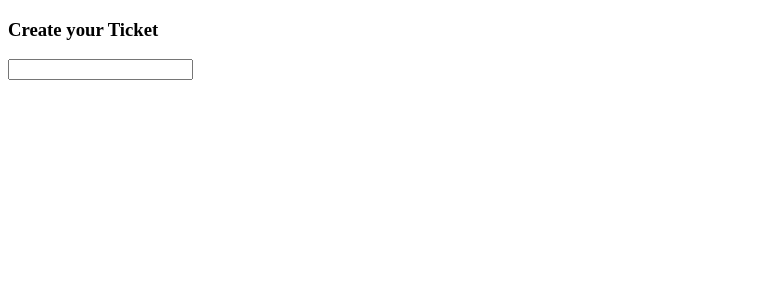
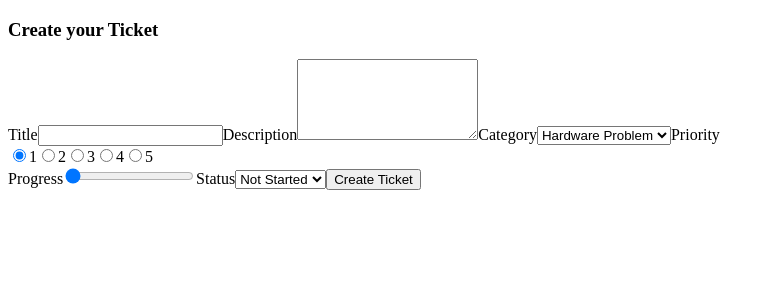
Before and after one commit to RansaraHimaruth/Ticketing-App, a Next.js app in the folder ticketing-app/: page /TicketPage/1 in a window 1280 px wide. Shown: the top 300 px of the page, without its empty margins (0-775 px from the left). Built offline with nearby package versions, Linux system fonts and the light colour scheme.

Commit message:
created the ticket to send data to database POST

```diff
--- a/ticketing-app/app/(components)/TicketForm.jsx
+++ b/ticketing-app/app/(components)/TicketForm.jsx
@@ -1,9 +1,11 @@
 "use client";
-import { useRouter } from "next/router";
+import { useRouter } from "next/navigation";
 import React, { useState } from "react";
 import { Input } from "@/components/ui/input";
+import { TextArea } from "@/components/ui/textarea";
 
 const TicketForm = () => {
+  const router = useRouter();
   const handleChange = (e) => {
     const value = e.target.value;
     const name = e.target.name;
@@ -13,6 +15,22 @@ const TicketForm = () => {
     }));
   };
 
+  const handleSubmit = async (e) => {
+    e.preventDefault();
+
+    const response = await fetch("/api/Tickets", {
+      method: "POST",
+      body: JSON.stringify({ formData }),
+
+      "Content-Type": "application/json",
+    });
+    if (!response.ok) {
+      throw new Error("Failed to create ticket");
+    }
+
+    router.push("/");
+  };
+
   const startingTicketData = {
     title: "",
     description: "",
@@ -20,19 +38,106 @@ const TicketForm = () => {
     progress: 0,
     status: "not started",
     category: "Hardware Problem",
-    createdAt: new Date().toISOString(),
+    // createdAt: new Date().toISOString(),
   };
   const [formData, setFormData] = useState(startingTicketData);
   return (
     <div className="flex justify-center">
-      <form action="">
+      <form
+        className="flex flex-col gap-3 w-1/2"
+        method="POST"
+        onSubmit={handleSubmit}
+      >
         <h3>Create your Ticket</h3>
-        <Input
-          label="Title"
+        <label>Title</label>
+        <input
+          type="text"
+          name="title"
+          className="m-1 rounded  bg-card p-1"
           value={formData.title}
-          onChange={(e) => setFormData({ ...formData, title: e.target.value })}
+          onChange={handleChange}
+        />
+        <label>Description</label>
+        <textArea
+          name="description"
+          className="m-1 rounded  bg-card p-1"
+          value={formData.description}
+          rows={5}
+          onChange={handleChange}
           required={true}
         />
+        <label>Category</label>
+        <select
+          value={formData.category}
+          onChange={handleChange}
+          name="category"
+        >
+          <option value="Hardware Problem">Hardware Problem</option>
+          <option value="Software Problem">Software Problem</option>
+          <option value="Network Problem">Network Problem</option>
+        </select>
+        <label>Priority</label>
+        <div>
+          <input
+            type="radio"
+            name="priority"
+            value={1}
+            onChange={handleChange}
+            checked={formData.priority == 1}
+          />
+          <label>1</label>
+          <input
+            type="radio"
+            name="priority"
+            value={2}
+            onChange={handleChange}
+            checked={formData.priority == 2}
+          />
+          <label>2</label>
+          <input
+            type="radio"
+            name="priority"
+            value={3}
+            onChange={handleChange}
+            checked={formData.priority == 3}
+          />
+          <label>3</label>
+          <input
+            type="radio"
+            name="priority"
+            value={4}
+            onChange={handleChange}
+            checked={formData.priority == 4}
+          />
+          <label>4</label>
+          <input
+            type="radio"
+            name="priority"
+            value={5}
+            onChange={handleChange}
+            checked={formData.priority == 5}
+          />
+          <label>5</label>
+        </div>
+        <label htmlFor="">Progress</label>
+        <input
+          type="range"
+          name="progress"
+          value={formData.progress}
+          onChange={handleChange}
+          min={0}
+          max={100}
+        />
+        <label>Status</label>
+        <select value={formData.status} onChange={handleChange} name="status">
+          <option value="not started">Not Started</option>
+          <option value="in progress">In Progress</option>
+          <option value="completed">Completed</option>
+        </select>
+        <Input type="submit" className="btn" value="Create Ticket" />
+        {/* <button type="submit" className="btn">
+          Create Ticket
+        </button> */}
       </form>
     </div>
   );
--- a/ticketing-app/app/api/route.js
+++ b/ticketing-app/app/api/Tickets/route.js
@@ -1,7 +1,7 @@
-import Ticket from "../(models)/Ticket";
+import Ticket from "../../(models)/Ticket";
 import { NextResponse } from "next/server";
 
-export default async function POST(req) {
+export async function POST(req) {
     try {
        const body = await req.json();
        const ticketData = body.formData;
--- a/ticketing-app/app/globals.css
+++ b/ticketing-app/app/globals.css
@@ -25,6 +25,16 @@
   p {
     @apply text-sm text-default-text;
   }
+
+  form {
+    @apply rounded-xl p-4;
+  }
+  lable {
+    @apply mt-4;
+  }
+  input,select,textarea {
+    @apply m-1 rounded bg-card p-1 border;
+  }
 }
 
 @layer components {
@@ -32,6 +42,6 @@
     @apply text-default-text text-xl;
   }
   .btn {
-    @apply hover:no-underline bg-blue-accent hover:bg-blue-accent-hover tracking wider w-full text-center text-nav font-bold cursor-pointer uppercase px-4 py-2 rounded-md transition-colors block;
+    @apply hover:no-underline bg-blue-accent hover:bg-blue-accent-hover tracking-wider w-full text-center text-nav font-bold cursor-pointer uppercase px-4 py-2 rounded-md transition-colors block;
   }
 }
--- /dev/null
+++ b/ticketing-app/components/ui/textarea.jsx
@@ -0,0 +1,18 @@
+import * as React from "react"
+
+import { cn } from "@/lib/utils"
+
+const Textarea = React.forwardRef(({ className, ...props }, ref) => {
+  return (
+    (<textarea
+      className={cn(
+        "flex min-h-[80px] w-full rounded-md border border-input bg-background px-3 py-2 text-sm ring-offset-background placeholder:text-muted-foreground focus-visible:outline-none focus-visible:ring-2 focus-visible:ring-ring focus-visible:ring-offset-2 disabled:cursor-not-allowed disabled:opacity-50",
+        className
+      )}
+      ref={ref}
+      {...props} />)
+  );
+})
+Textarea.displayName = "Textarea"
+
+export { Textarea }
```
Also changed, not shown: ticketing-app/app/(models)/Ticket.js (line endings or trailing spaces).
